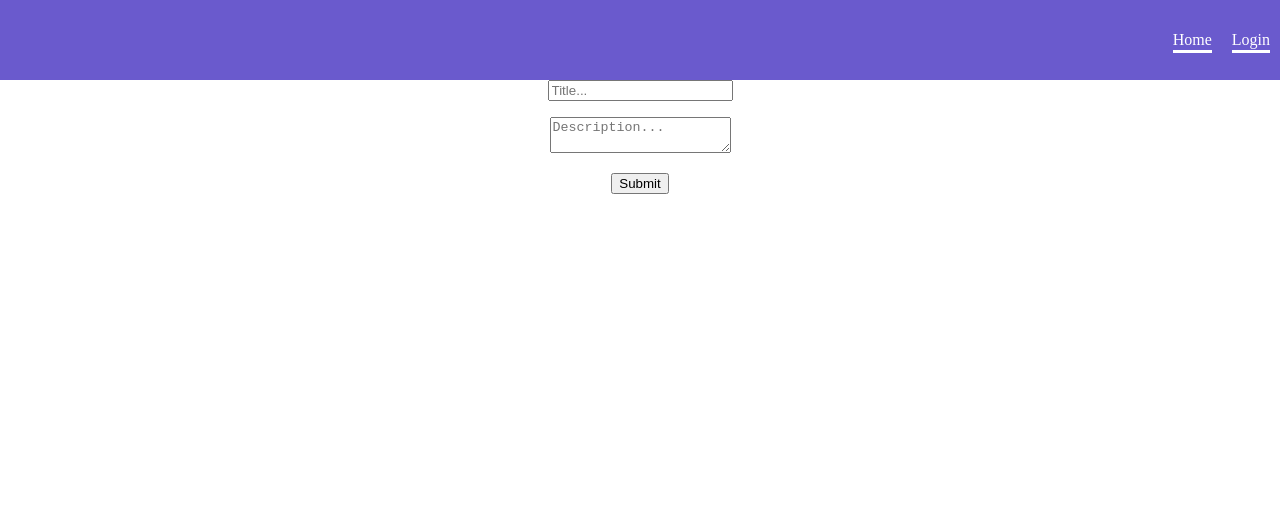
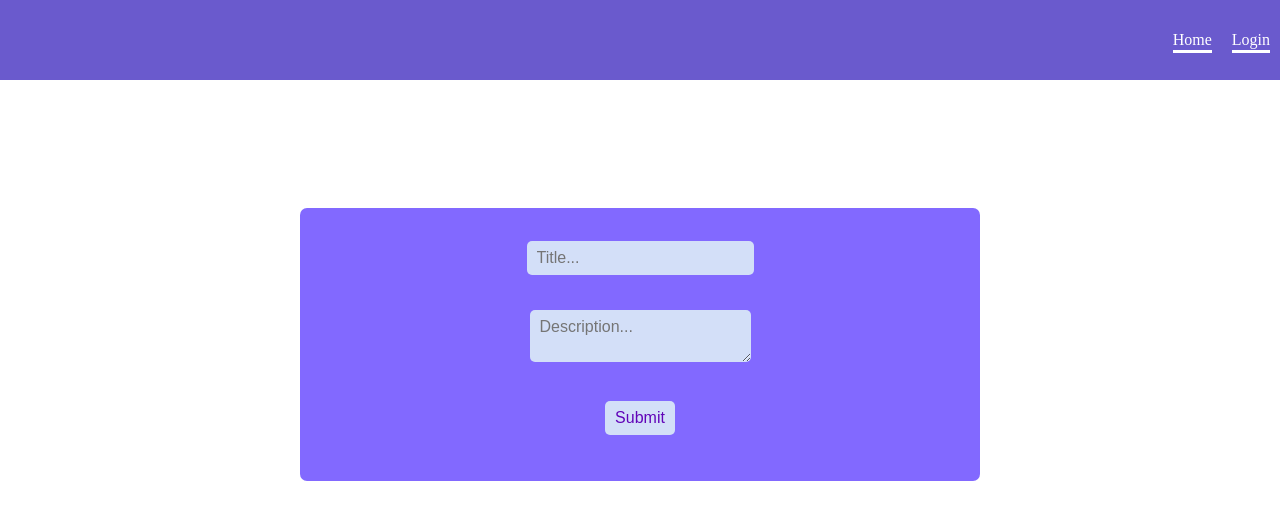
Before and after one commit to AshwanthramKL/social-media-app, a React (Create React App) app: page /createpost in a window 1280 px wide. Shown: the top 520 px of the page. Built offline with nearby package versions, Linux system fonts and the light colour scheme; no server answers.

Commit message:
added css for the form

```diff
--- a/src/App.css
+++ b/src/App.css
@@ -28,7 +28,7 @@ body {
   margin: 10px;
 }
 
-.navbar .user{
+.navbar .user {
   display: flex;
   justify-content: center;
   align-items: center;
@@ -38,10 +38,51 @@ body {
 .user p {
   font-size: 15px;
   margin-right: 10px;
-  color: white
+  color: white;
 }
 
-.user img{
+.user img {
   font-size: 15px;
   border-radius: 50%;
 }
+
+input,
+textarea {
+  font-family: "Nunito", sans-serif;
+}
+
+.create-post {
+  width: 50%;
+  height: auto;
+  /* display: flex; */
+  justify-content: center;
+  place-self: center;
+}
+
+form {
+  margin: 10% 25%;
+  padding: 30px 20px;
+  width: 30px;
+  border-radius: 7px;
+  background-color: white;
+  backdrop-filter: blur(5px);
+  background-color: rgba(43, 0, 255, 0.588);
+  overflow: hidden;
+}
+
+input,
+textarea {
+  padding: 8px 10px;
+  margin: 3px 8px 16px 8px;
+  background-color: rgba(222, 239, 248, 0.877);
+  border: 0px transparent;
+  border-radius: 5px;
+  color: rgba(97, 4, 184);
+  font-size: 16px;
+  z-index: 1;
+}
+
+.onSubmit:hover{
+  cursor: pointer;
+  background-color: aliceblue;
+}
--- a/src/pages/create-post/create-form.tsx
+++ b/src/pages/create-post/create-form.tsx
@@ -30,6 +30,12 @@ export const CreateForm = () => {
   const postRef = collection(db, "posts");
 
   const onCreatePost = async (data: CreatePostData) => {
+    console.log({
+      ...data,
+      username: user?.displayName,
+      userId: user?.uid,
+    });
+
     await addDoc(postRef, {
       ...data,
       username: user?.displayName,
@@ -38,12 +44,12 @@ export const CreateForm = () => {
   };
 
   return (
-    <form onSubmit={handleSubmit(onCreatePost)}>
+    <form onSubmit={handleSubmit(onCreatePost)} className="create-post">
       <input placeholder="Title..." {...register("title")} />
       <p style={{ color: "red" }}>{errors.title?.message}</p>
       <textarea placeholder="Description..." {...register("description")} />
       <p style={{ color: "red" }}>{errors.description?.message}</p>
-      <input type="submit" />
+      <input type="submit" className="onSubmit"/>
     </form>
   );
 };
```
